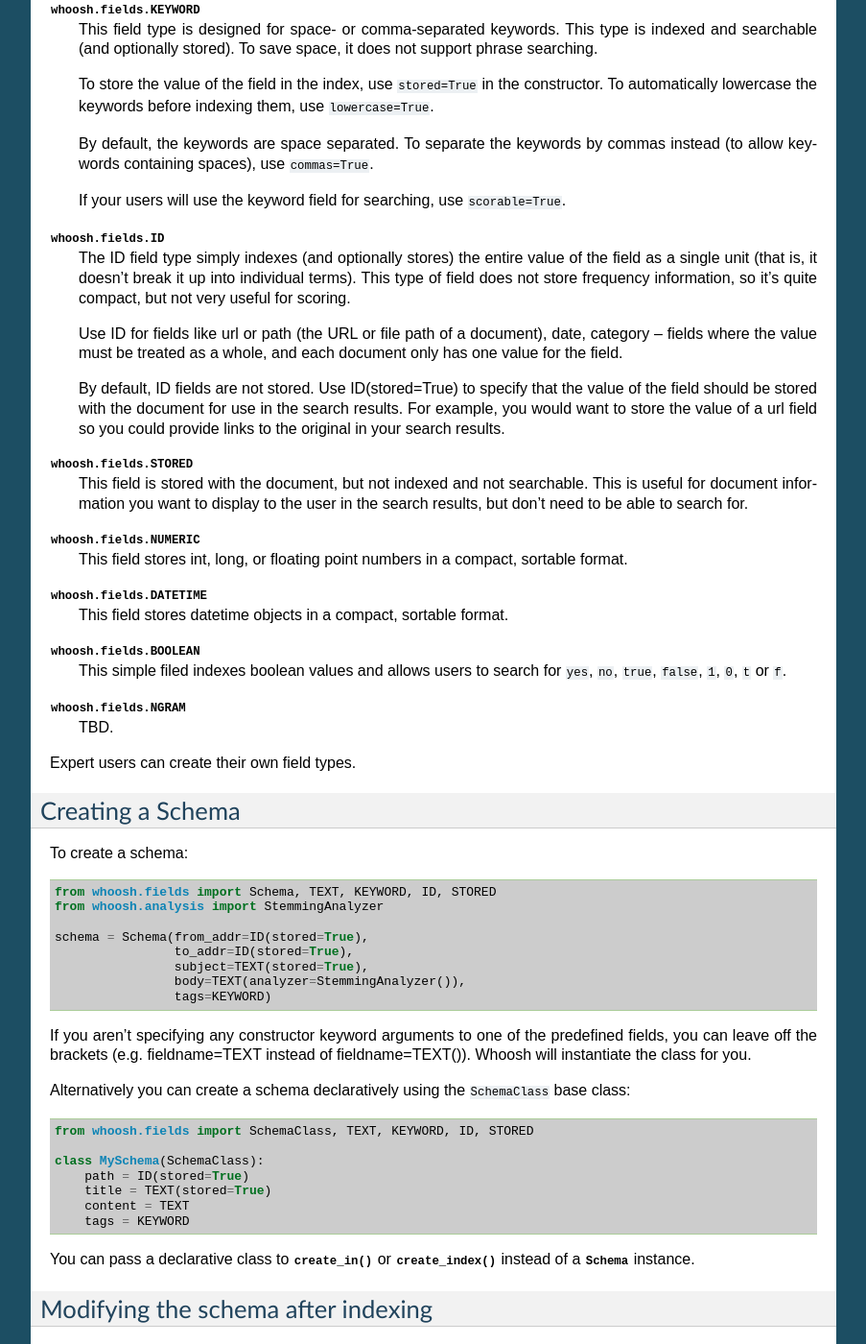
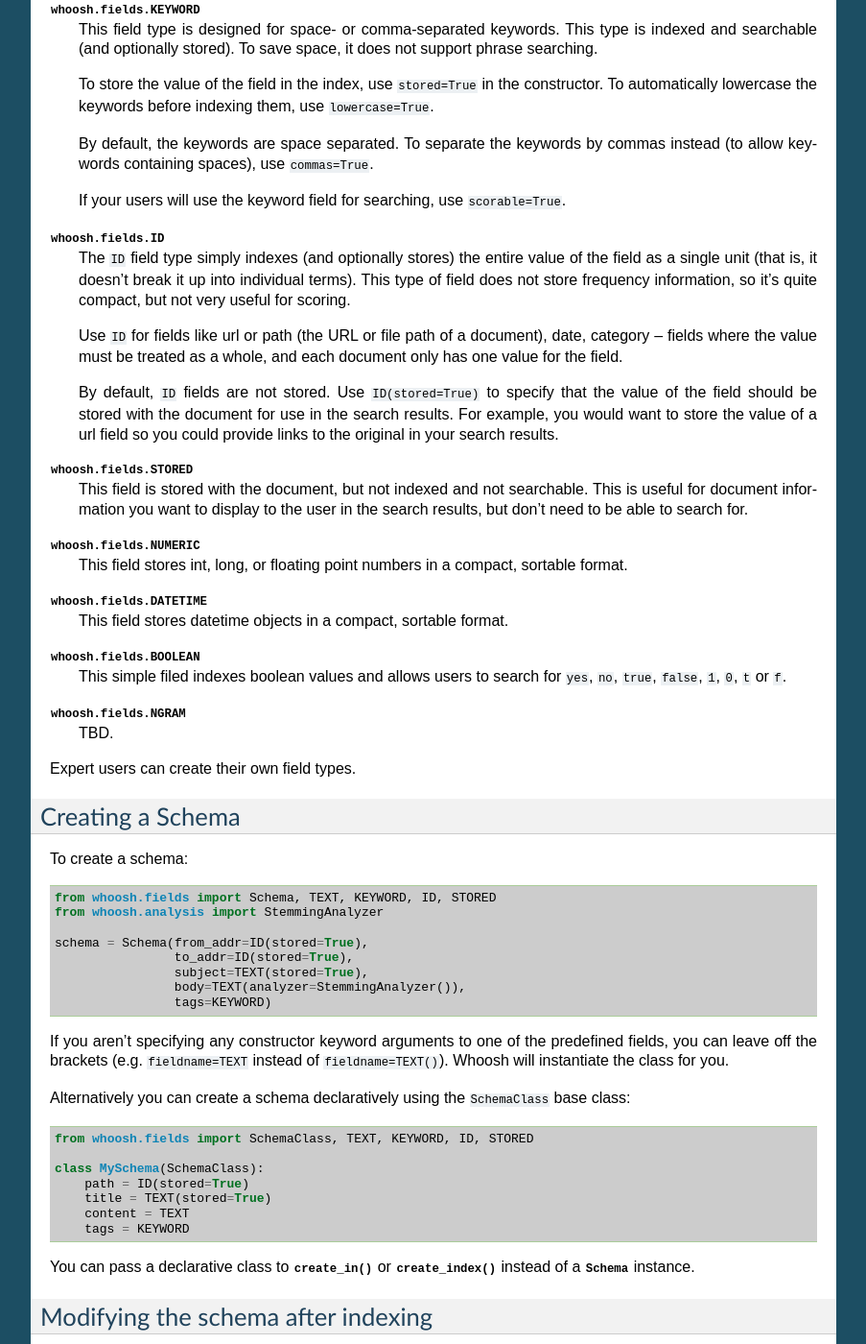
Before and after one commit to dex4er/whoosh, a Sphinx documentation site: the page built from docs/source/schema.rst, in a window 1280 px wide and 1400 px high, scrolled down 861 px. Shown: the whole window at 96% size, without its empty margins (198-1101 px from the left). Built offline with Sphinx 7.4.7, drawn with Linux system fonts in a browser that asks for light colours.

```diff
--- a/docs/source/schema.rst
+++ b/docs/source/schema.rst
@@ -62,16 +62,16 @@ Whoosh provides some useful predefined field types:
     If your users will use the keyword field for searching, use ``scorable=True``.
 
 :class:`whoosh.fields.ID`
-    The ID field type simply indexes (and optionally stores) the entire value of
+    The ``ID`` field type simply indexes (and optionally stores) the entire value of
     the field as a single unit (that is, it doesn't break it up into individual
     terms). This type of field does not store frequency information, so it's
     quite compact, but not very useful for scoring.
 
-    Use ID for fields like url or path (the URL or file path of a document),
+    Use ``ID`` for fields like url or path (the URL or file path of a document),
     date, category -- fields where the value must be treated as a whole, and
     each document only has one value for the field.
 
-    By default, ID fields are not stored. Use ID(stored=True) to specify that
+    By default, ``ID`` fields are not stored. Use ``ID(stored=True)`` to specify that
     the value of the field should be stored with the document for use in the
     search results. For example, you would want to store the value of a url
     field so you could provide links to the original in your search results.
@@ -113,8 +113,8 @@ To create a schema::
                     tags=KEYWORD)
 
 If you aren't specifying any constructor keyword arguments to one of the
-predefined fields, you can leave off the brackets (e.g. fieldname=TEXT instead
-of fieldname=TEXT()). Whoosh will instantiate the class for you.
+predefined fields, you can leave off the brackets (e.g. ``fieldname=TEXT`` instead
+of ``fieldname=TEXT()``). Whoosh will instantiate the class for you.
 
 Alternatively you can create a schema declaratively using the ``SchemaClass``
 base class::
```
